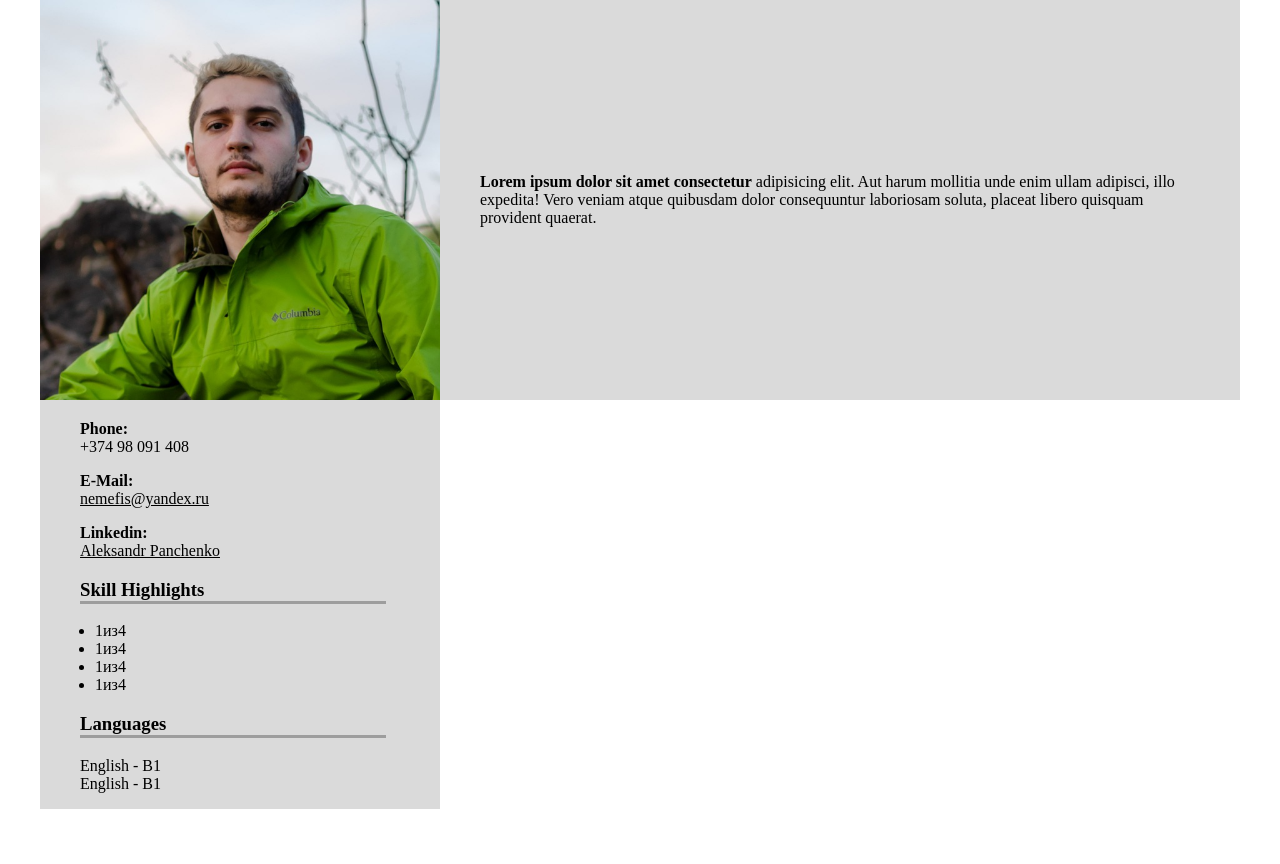
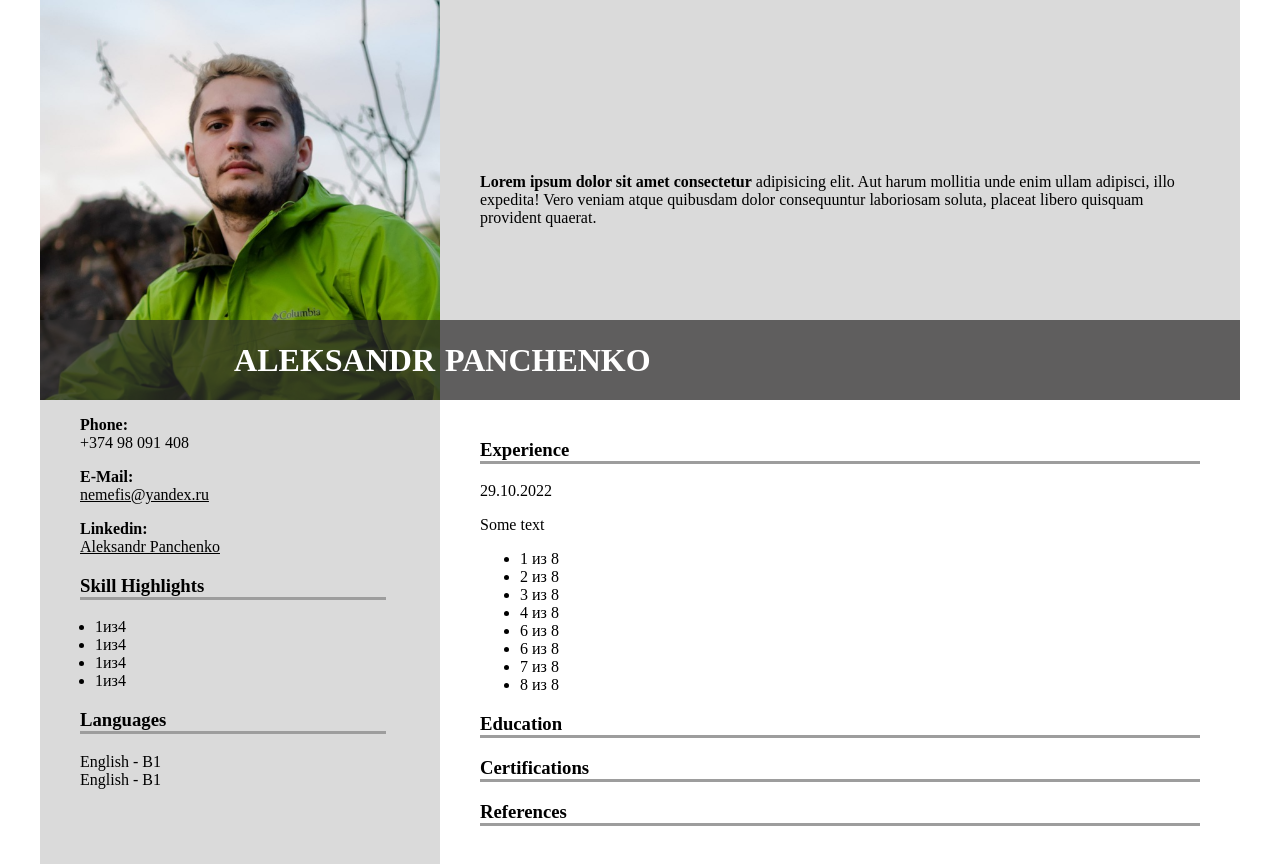
Before and after one commit to Nemefis/myCV, a plain HTML site: page index.html in a window 1280 px wide. Before the commit the page ends 809 px from the top, so only its background shows below. Drawn offline with Linux system fonts and the light colour scheme.

Commit message:
rightside added

```diff
--- a/index.html
+++ b/index.html
@@ -12,7 +12,12 @@
     <div class="wrapper">
         <div class="leftside">
             <div class="avatar_wrapper">
-                <img src="img/avatar.jpg" alt="Аватарка">
+                <div class="avatarka_img">
+                    <img src="img/avatar.jpg" alt="Аватарка">
+                </div>
+                <div class="name">
+                    <h1>Aleksandr</h1>
+                </div>
             </div>
             <div class="description_wrapper">
                 <div class="contacts">
@@ -39,10 +44,42 @@
             </div>
         </div>
         <div class="rightside">
-            <div class="about_profession">
-                <p><span>Lorem ipsum dolor sit amet consectetur</span> adipisicing elit. Aut harum mollitia unde enim ullam adipisci, illo expedita! Vero veniam atque quibusdam dolor consequuntur laboriosam soluta, placeat libero quisquam provident quaerat.</p>
+            <div class="line_rightside">
+                <div class="about_profession">
+                    <p><span>Lorem ipsum dolor sit amet consectetur</span> adipisicing elit. Aut harum mollitia unde enim ullam adipisci, illo expedita! Vero veniam atque quibusdam dolor consequuntur laboriosam soluta, placeat libero quisquam provident quaerat.</p>
+                </div>
+                <div class="surname">
+                    <h1>Panchenko</h1>
+                </div>
             </div>
-        </div>
+                <div class="others_wrapper">
+                    <div class="expirience">
+                        <h3>Experience</h3>
+                        <p class="data">29.10.2022</p>
+                        <p class="bold">Some text</p>
+                        <ul>
+                            <li>1 из 8</li>
+                            <li>2 из 8</li>
+                            <li>3 из 8</li>
+                            <li>4 из 8</li>
+                            <li>6 из 8</li>
+                            <li>6 из 8</li>
+                            <li>7 из 8</li>
+                            <li>8 из 8</li>
+                        </ul>
+                    </div>
+                    <div class="educations">
+                        <h3>Education</h3>
+                    </div>
+                    <div class="certifications">
+                        <h3>Certifications</h3>
+                    </div>
+                    <div class="references">
+                        <h3>References</h3>
+                    </div>
+                </div>
+        </div
+
     </div>
 </body>
 </html>
--- a/style.css
+++ b/style.css
@@ -40,3 +40,42 @@ a {
     display: flex;
     align-items: center;
 }
+.avatar_wrapper {
+    display: flex;
+    height: 400px;
+    align-items: flex-end;
+}
+.name, .surname {
+    position: absolute;
+    width: 400px;
+    background: #2c2a2ab3;
+    text-align: right;
+    color: white;
+    text-transform: uppercase;
+}
+.name h1 {
+    padding-right: 5px;
+}
+.surname {
+    width: 795px;
+    text-align: left;
+    padding-left: 5px;
+}
+.avatarka_img {
+    height: 400px;
+}
+.rightside {
+    display: flex;
+    flex-direction: column;
+}
+.line_rightside {
+    height: 400px;
+    display: flex;
+    flex-direction: column-reverse;
+}
+h3 {
+    border-bottom: 3px solid #9d9d9d;
+}
+.others_wrapper {
+    padding: 20px 40px;
+}
```
